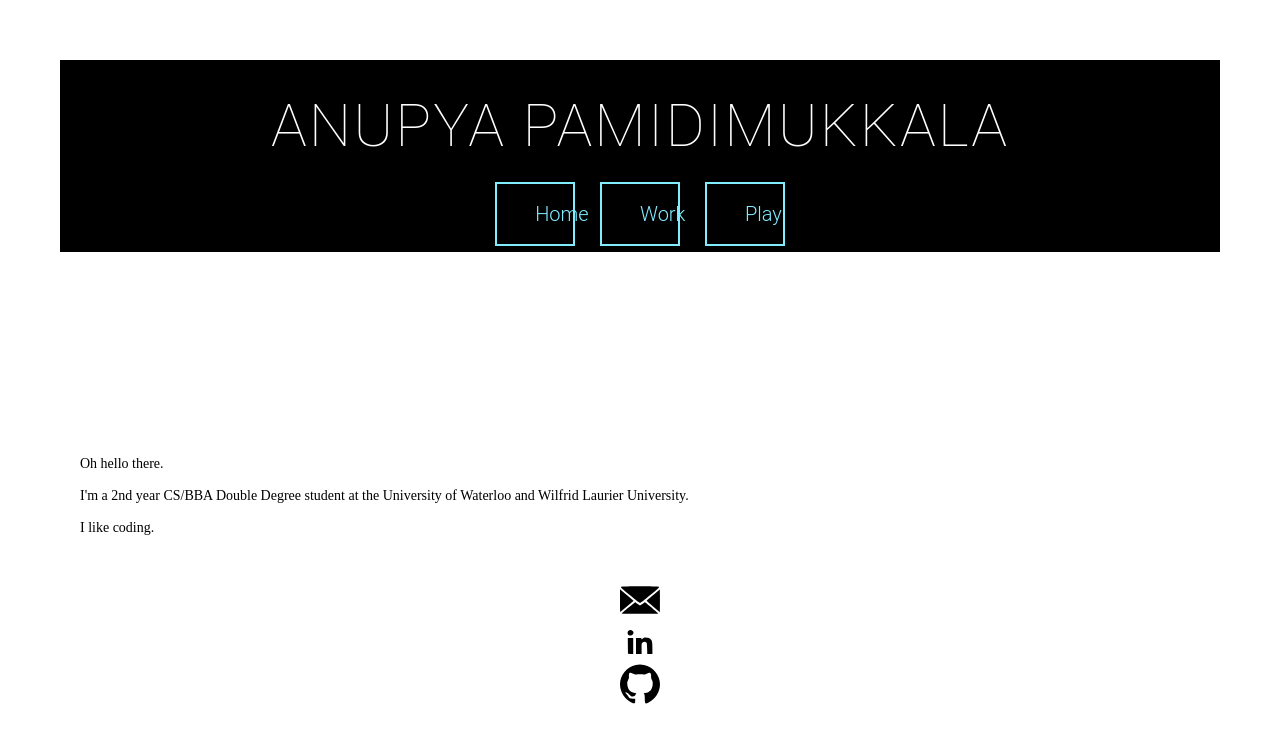
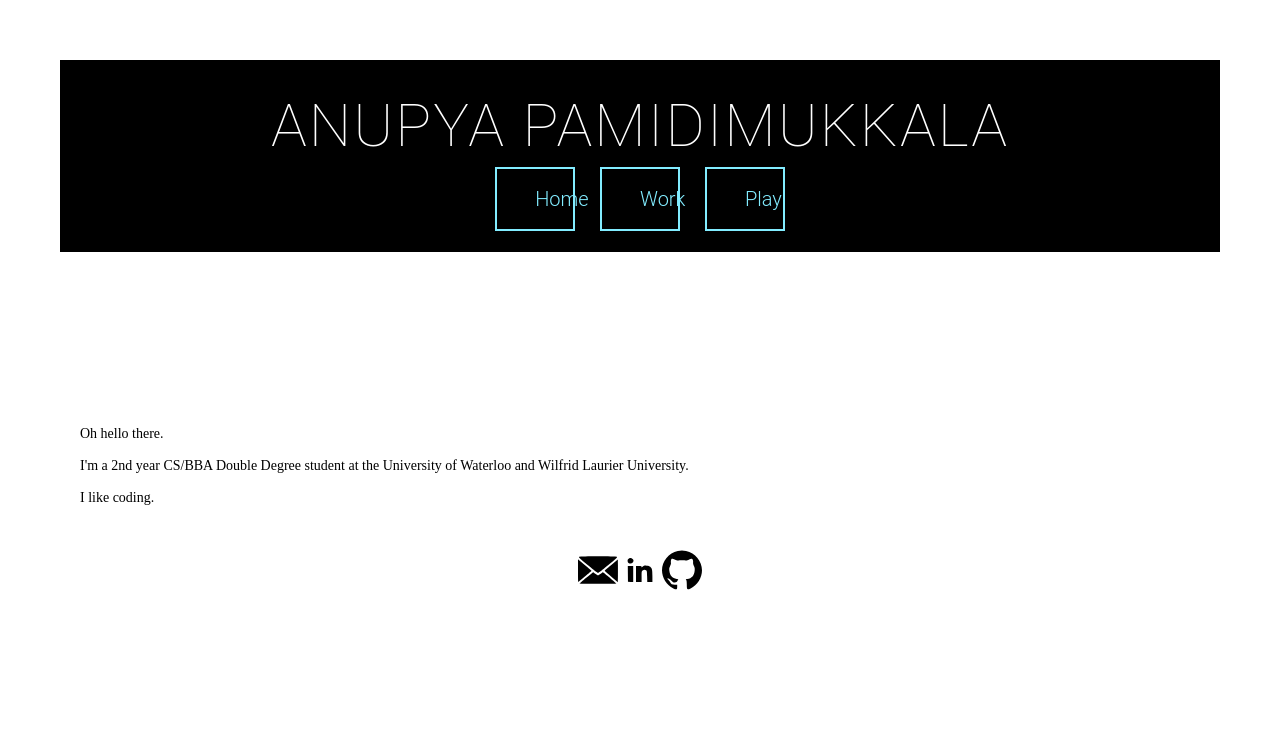
Before and after one commit to Anupya/anupya.github.io, a Jekyll site: the page built from index.html, in a window 1280 px wide. Shown: the top 743 px of the page. Built offline with Jekyll 4.4.1, drawn with Linux system fonts in a browser that asks for light colours.

Commit message:
removed z-index for my name

```diff
--- a/css/main.css
+++ b/css/main.css
@@ -27,7 +27,6 @@
     padding-bottom: 20px;
     padding-left: 30px;
     padding-right: 30px;
-    z-index: 1;
 }
 
 footer ul {
@@ -38,10 +37,10 @@
     color: black;
     text-decoration: none;
     text-align: center;
-    -webkit-animation: fadein 1.2s forwards;
-    -webkit-animation-delay: 1.2s;
-    animation: fadein 1.2s forwards;
-    animation-delay: 1.2s;
+    -webkit-animation: fadein 1.5s forwards;
+    -webkit-animation-delay: 1.5s;
+    animation: fadein 1.5s forwards;
+    animation-delay: 1.5s;
 }
 
 /* PARAGRAPHS AND BODY */
@@ -58,30 +57,31 @@
     margin: 60px;
     background-color: white; /* ACTUAL BACKGROUND */
     overflow: scroll;
-    animation: fadein 1.2s forwards;
-    animation-delay: 1.2s
+    animation: fadein 1.5s forwards;
+    animation-delay: 1.5s
 }
 .bio {
 }
 /* LINKS */
 /* HOME, WORK, PLAY */
 nav ul {
+    opacity: 0;
     position: relative;
     bottom: 140px;
     font-family:'Century Gothic', 'Roboto', 'Arial', 'Sans-Serif';
     font-weight: 300;
     font-size: 20px;
     color: black;
-    padding: 20px;
+    padding: 5px;
     list-style: none;
     text-align: center;
-    animation: fadein 1.7s forwards;
-    animation-delay: 1.7s
+    animation: fadein 2s forwards;
+    animation-delay: 2s
 }
 
 nav ul li {
     display: inline-block;
-    padding: 20px;
+    padding: 5px;
     width: 20px;
     transition: color 0.25s;
     border: 0;
@@ -117,20 +117,20 @@
   right: 0;
 }
 nav ul li:hover { /* the border changes color to this */
-  color: #82ECFF;
+  color: white;
 }
 nav ul li:hover::before, nav ul li:hover::after {
   width: 100%;
   height: 100%;
 }
 nav ul li:hover::before {
-  border-top-color: #82ECFF;
-  border-right-color: #82ECFF;
+  border-top-color: white;
+  border-right-color: white;
   transition: width 0.25s ease-out, height 0.25s ease-out 0.25s;
 }
 nav ul li:hover::after {
-  border-bottom-color: #82ECFF;
-  border-left-color: #82ECFF;
+  border-bottom-color: white;
+  border-left-color: white;
   transition: border-color 0s ease-out 0.5s, width 0.25s ease-out 0.5s, height 0.25s ease-out 0.75s;
 }
 
@@ -143,6 +143,9 @@
     height: 60px;
     width: auto;
     text-align: center;
+}
+.social li {
+    display: inline-block;
 }
 /* URLS */
 a {
@@ -170,10 +173,6 @@
     display: inline-block;
     text-align: center;
     float: center;
-}
-
-img:hover {
-    fill: white;
 }
 
 /*
```
